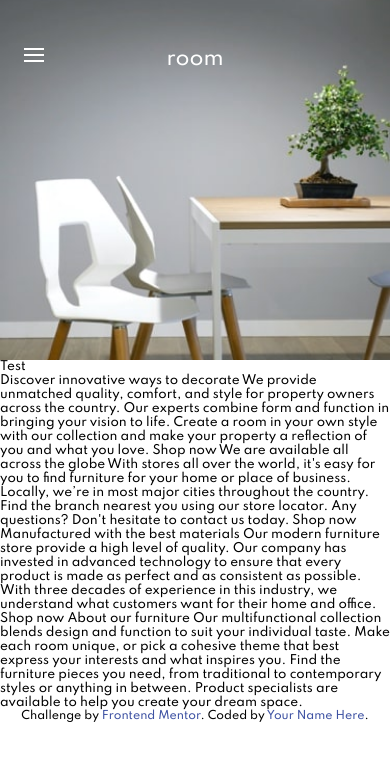
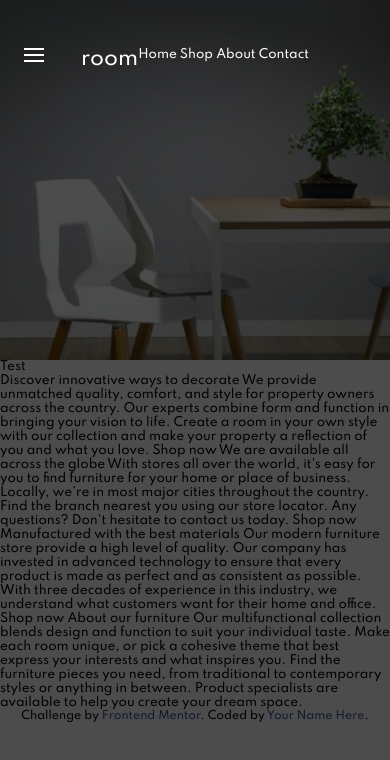
Before and after one commit to Orodan/room-homepage-master, a plain HTML site: page index.html in a window 390 px wide. Both pictures are taken after a click on the element 34 px from the left and 55 px from the top of the page. Drawn offline with Linux system fonts and the light colour scheme.

Commit message:
💄 create mobile menu animation

```diff
--- /dev/null
+++ b/app/js/app.js
@@ -0,0 +1,15 @@
+console.log('ok')
+
+const mobileMenuBtn = document.querySelector('#mobile-menu-button');
+const mobileMenu = document.querySelector('#mobile-menu');
+const overlay = document.querySelector('#overlay');
+
+mobileMenuBtn.addEventListener('click', () => {
+    if (mobileMenu.classList.contains('open')) {
+        mobileMenu.classList.remove('open')
+        overlay.classList.remove('open')
+    } else {
+        mobileMenu.classList.add('open')
+        overlay.classList.add('open')
+    }
+})
--- a/app/scss/_header.scss
+++ b/app/scss/_header.scss
@@ -1,3 +1,21 @@
+.overlay {
+    position: absolute;
+    left: 0;
+    right: 0;
+    top: 0;
+    bottom: 0;
+    display: block;
+    visibility: hidden;
+    background-color: black;
+    opacity: 0;
+    transition: all 300ms ease-in-out;
+
+    &.open {
+        visibility: visible;
+        opacity: .7;
+    }
+}
+
 .header {
     background-image: url('/images/mobile-image-hero-1.jpg');
     background-size: cover;
@@ -47,8 +65,14 @@
     }
 
     &__mobile-menu {
-        display: none;
         visibility: hidden;
+        opacity: 0;
+        transition: all 300ms ease-in-out;
+
+        &.open {
+            visibility: visible;
+            opacity: 1;
+        }
     }
 }
 
--- a/index.html
+++ b/index.html
@@ -19,9 +19,10 @@
   </style>
 </head>
 <body>
+  <div class="overlay" id="overlay"></div>
   <header class="header">
     <nav>
-      <div class="header__mobile-menu-button">
+      <div class="header__mobile-menu-button" id="mobile-menu-button">
         <span></span>
         <span></span>
         <span></span>
@@ -36,7 +37,7 @@
         <a href="#">Contact</a>
       </div>
 
-      <div class="header__mobile-menu">
+      <div class="header__mobile-menu" id="mobile-menu">
         <a href="#">Home</a>
         <a href="#">Shop</a>
         <a href="#">About</a>
@@ -84,5 +85,7 @@
     Challenge by <a href="https://www.frontendmentor.io?ref=challenge" target="_blank">Frontend Mentor</a>.
     Coded by <a href="#">Your Name Here</a>.
   </div>
+
+  <script src="/app/js/app.js"></script>
 </body>
 </html>
```
Also changed, not shown: dist/style.css.
